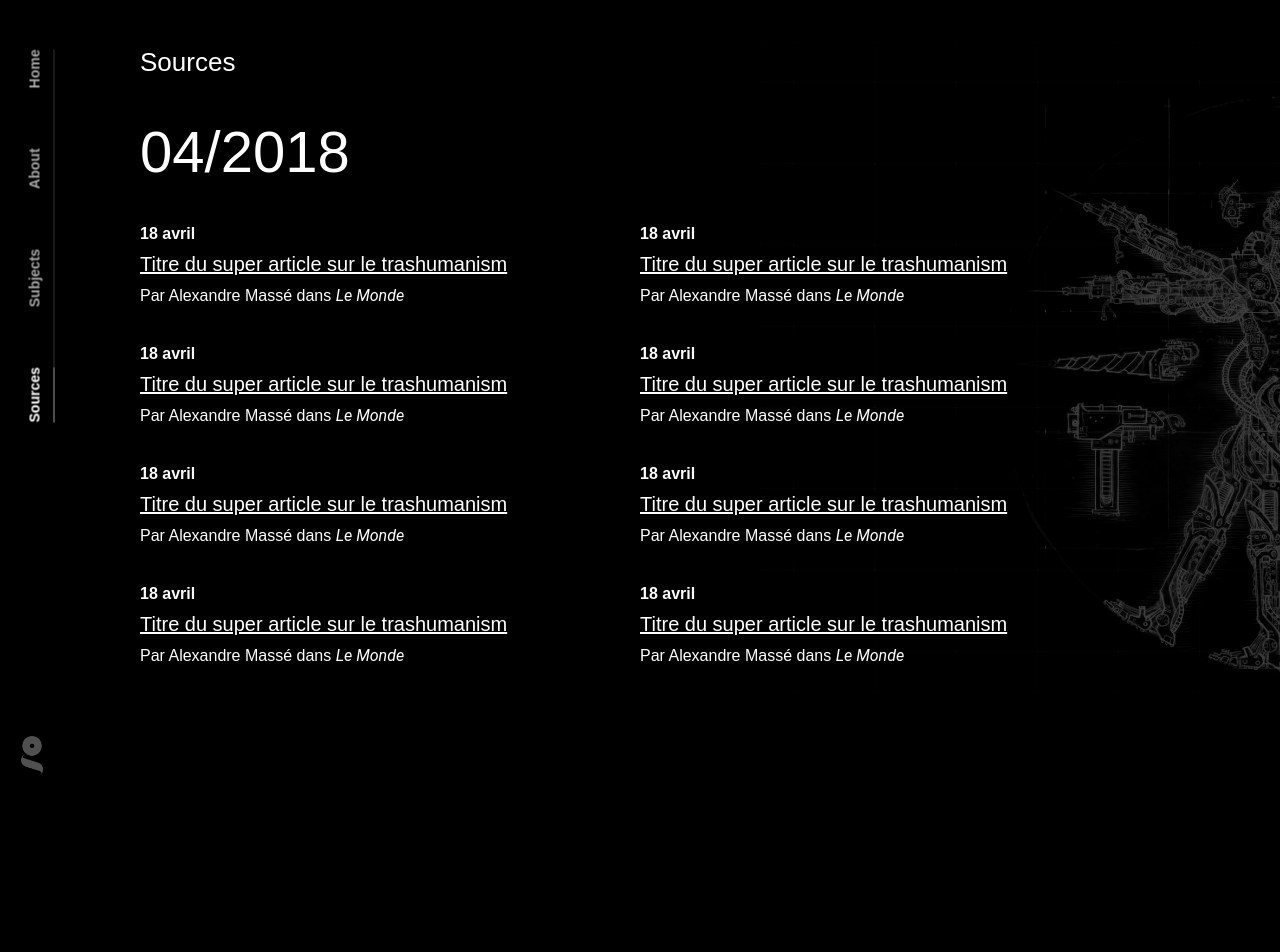
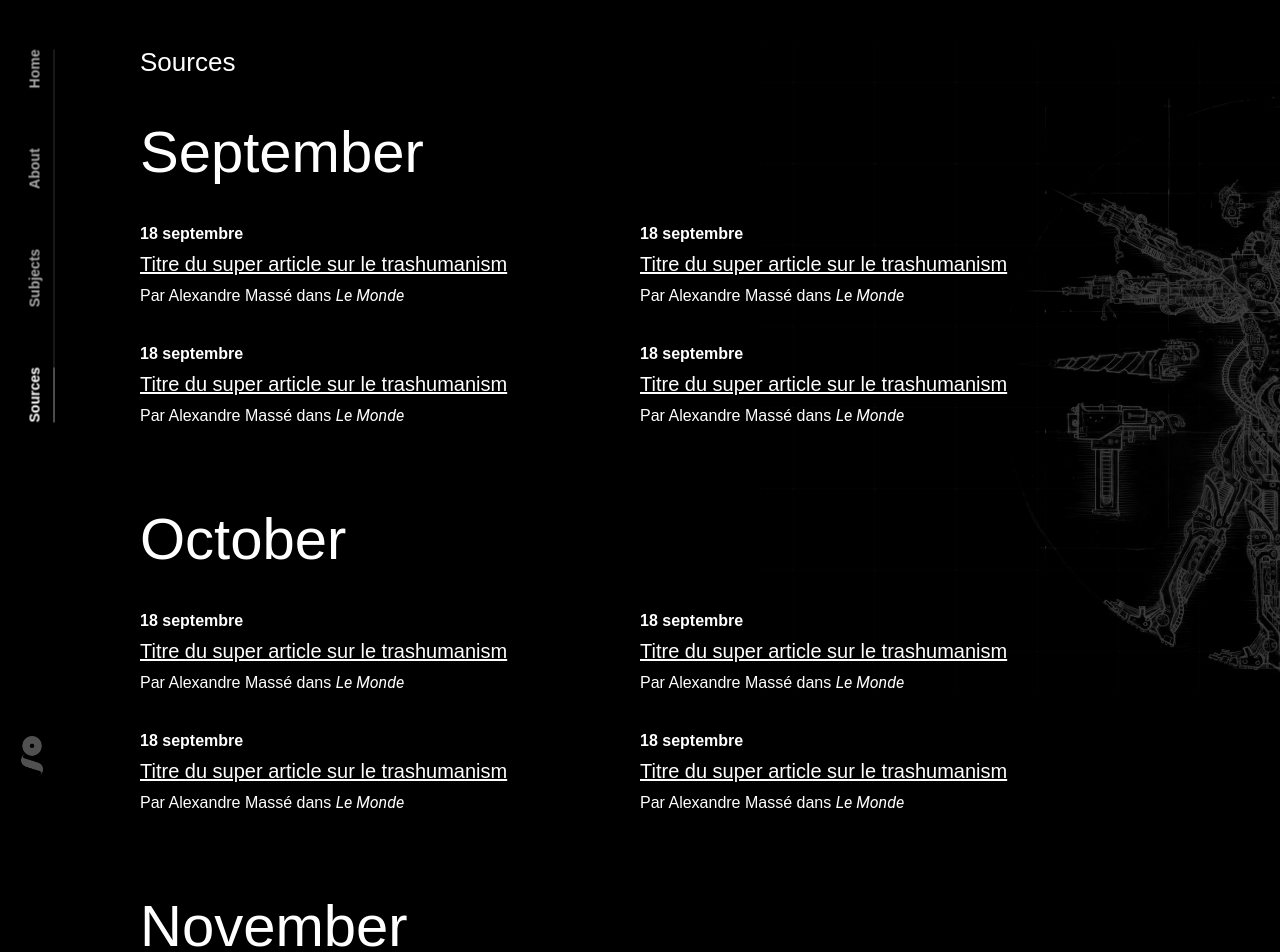
Before and after one commit to AlexandreMasse/transhumanism, a Vue app: page /sources in a window 1280 px wide. Shown: the top 952 px of the page. Before the commit the page ends 800 px from the top, so only its background shows below. Built offline with nearby package versions, Linux system fonts and the light colour scheme.

Commit message:
add sources.json + dynamic display in sources page

```diff
--- a/index.html
+++ b/index.html
@@ -3,7 +3,7 @@
   <head>
     <meta charset="utf-8">
     <meta name="viewport" content="width=device-width,initial-scale=1.0">
-    <title>transhumanism</title>
+    <title>Transhumanism</title>
   </head>
   <body>
     <div id="app"></div>
--- a/src/components/Sources.vue
+++ b/src/components/Sources.vue
@@ -3,57 +3,14 @@
     <h1>Sources</h1>
 
     <div class="sources-container">
-      <div class="month">
-        <p class="month-title">04/2018</p>
+      <div class="month" v-for="(month, index) in sourcesByMonth" :key="index">
+        <p class="month-title">{{month.monthName}}</p>
         <div class="sources">
-          <div class="source">
-            <p class="date">18 avril</p>
-            <p class="title"><a href="#">Titre du super article sur le trashumanism</a></p>
-            <p class="author">Par Alexandre Massé dans <span>Le Monde</span></p>
+          <div class="source" v-for="(source, index) in month.sources" :key="index">
+            <p class="date">{{source.date}}</p>
+            <p class="title"><a :href="source.link">{{source.title}}</a></p>
+            <p class="author">Par {{source.author}} dans <span>{{source.media}}</span></p>
           </div>
-
-          <div class="source">
-            <p class="date">18 avril</p>
-            <p class="title"><a href="#">Titre du super article sur le trashumanism</a></p>
-            <p class="author">Par Alexandre Massé dans <span>Le Monde</span></p>
-          </div>
-
-          <div class="source">
-            <p class="date">18 avril</p>
-            <p class="title"><a href="#">Titre du super article sur le trashumanism</a></p>
-            <p class="author">Par Alexandre Massé dans <span>Le Monde</span></p>
-          </div>
-
-          <div class="source">
-            <p class="date">18 avril</p>
-            <p class="title"><a href="#">Titre du super article sur le trashumanism</a></p>
-            <p class="author">Par Alexandre Massé dans <span>Le Monde</span></p>
-          </div>
-
-          <div class="source">
-            <p class="date">18 avril</p>
-            <p class="title"><a href="#">Titre du super article sur le trashumanism</a></p>
-            <p class="author">Par Alexandre Massé dans <span>Le Monde</span></p>
-          </div>
-
-          <div class="source">
-            <p class="date">18 avril</p>
-            <p class="title"><a href="#">Titre du super article sur le trashumanism</a></p>
-            <p class="author">Par Alexandre Massé dans <span>Le Monde</span></p>
-          </div>
-
-          <div class="source">
-            <p class="date">18 avril</p>
-            <p class="title"><a href="#">Titre du super article sur le trashumanism</a></p>
-            <p class="author">Par Alexandre Massé dans <span>Le Monde</span></p>
-          </div>
-
-          <div class="source">
-            <p class="date">18 avril</p>
-            <p class="title"><a href="#">Titre du super article sur le trashumanism</a></p>
-            <p class="author">Par Alexandre Massé dans <span>Le Monde</span></p>
-          </div>
-
         </div>
       </div>
     </div>
@@ -62,10 +19,12 @@
 </template>
 
 <script>
+import sourcesByMonth from '@/data/sources.json'
 export default {
   name: 'Sources',
   data () {
     return {
+      sourcesByMonth
     }
   }
 }
@@ -85,6 +44,7 @@ export default {
   .sources-container {
     text-align: left;
     .month {
+      margin-bottom: 40px;
 
       p.month-title {
         width: 100%;
--- a/src/components/Subjects.vue
+++ b/src/components/Subjects.vue
@@ -16,7 +16,11 @@ export default {
 </script>
 
 <style scoped lang="scss">
-h1{
-  font-size: 20px;
+#subjects {
+  padding-top: 40px;
+  h1 {
+    font-size: 26px;
+    font-weight: 400;
+  }
 }
 </style>
--- /dev/null
+++ b/src/data/sources.json
@@ -0,0 +1,94 @@
+[
+  {
+    "monthName": "September",
+    "sources": [
+      {
+        "date": "18 septembre",
+        "title": "Titre du super article sur le trashumanism",
+        "link": "#",
+        "author": "Alexandre Massé",
+        "media": "Le Monde"
+      },
+      {
+        "date": "18 septembre",
+        "title": "Titre du super article sur le trashumanism",
+        "link": "#",
+        "author": "Alexandre Massé",
+        "media": "Le Monde"
+      },
+      {
+        "date": "18 septembre",
+        "title": "Titre du super article sur le trashumanism",
+        "link": "#",
+        "author": "Alexandre Massé",
+        "media": "Le Monde"
+      },
+      {
+        "date": "18 septembre",
+        "title": "Titre du super article sur le trashumanism",
+        "link": "#",
+        "author": "Alexandre Massé",
+        "media": "Le Monde"
+      }
+    ]
+  },
+  {
+    "monthName": "October",
+    "sources": [
+      {
+        "date": "18 septembre",
+        "title": "Titre du super article sur le trashumanism",
+        "link": "#",
+        "author": "Alexandre Massé",
+        "media": "Le Monde"
+      },
+      {
+        "date": "18 septembre",
+        "title": "Titre du super article sur le trashumanism",
+        "link": "#",
+        "author": "Alexandre Massé",
+        "media": "Le Monde"
+      },
+      {
+        "date": "18 septembre",
+        "title": "Titre du super article sur le trashumanism",
+        "link": "#",
+        "author": "Alexandre Massé",
+        "media": "Le Monde"
+      },
+      {
+        "date": "18 septembre",
+        "title": "Titre du super article sur le trashumanism",
+        "link": "#",
+        "author": "Alexandre Massé",
+        "media": "Le Monde"
+      }
+    ]
+  },
+  {
+    "monthName": "November",
+    "sources": [
+      {
+        "date": "18 septembre",
+        "title": "Titre du super article sur le trashumanism",
+        "link": "#",
+        "author": "Alexandre Massé",
+        "media": "Le Monde"
+      },
+      {
+        "date": "18 septembre",
+        "title": "Titre du super article sur le trashumanism",
+        "link": "#",
+        "author": "Alexandre Massé",
+        "media": "Le Monde"
+      },
+      {
+        "date": "18 septembre",
+        "title": "Titre du super article sur le trashumanism",
+        "link": "#",
+        "author": "Alexandre Massé",
+        "media": "Le Monde"
+      }
+    ]
+  }
+]
```
